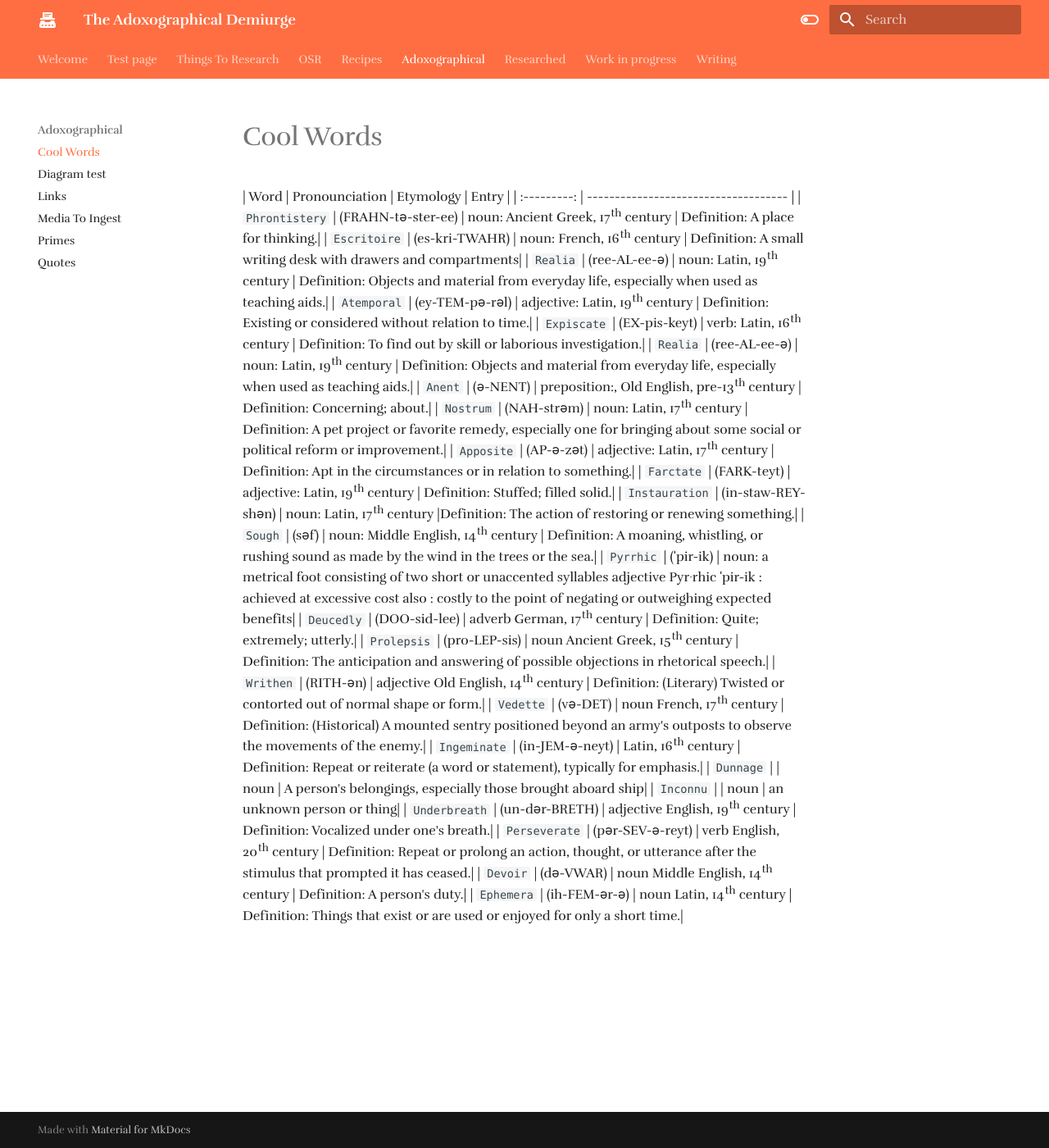
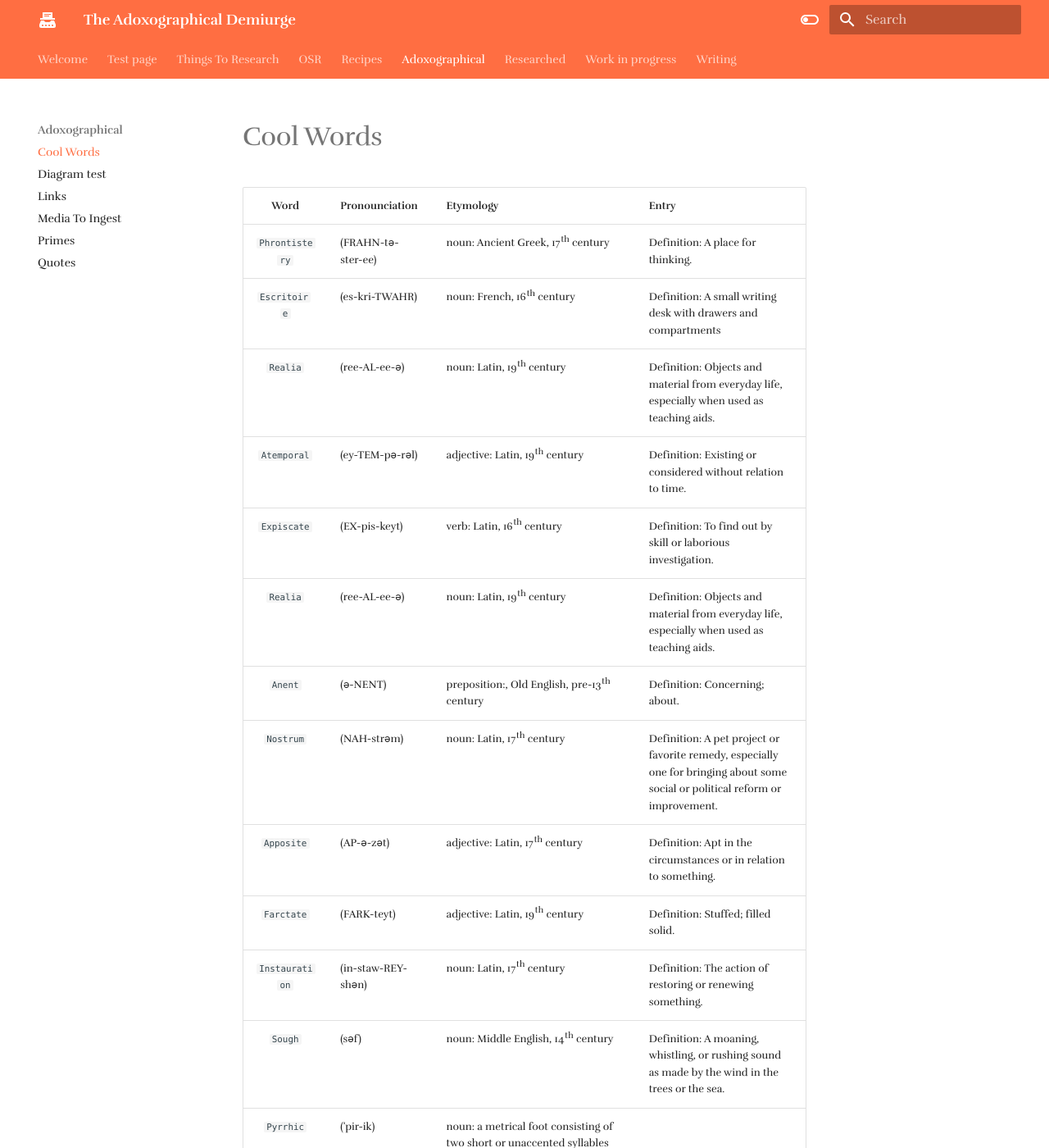
Before and after one commit to madlogmay/adoxographical_demiurge, an MkDocs documentation site: the page built from docs/adoxographical/cool_words.md, in a window 1280 px wide and 1400 px high. Shown: the whole window at 82% size. Built offline with MkDocs 1.6.1 and Material for MkDocs 9.7.7, drawn with Linux system fonts in a browser that asks for light colours; some web fonts are replaced; comment, search, counter and statistics services are not loaded; some of the changed text lies outside the part shown.

Commit message:
Update cool_words.md

```diff
--- a/docs/adoxographical/cool_words.md
+++ b/docs/adoxographical/cool_words.md
@@ -1,7 +1,7 @@
 # Cool Words
 
-| Word      | Pronounciation | Etymology | Entry                          |
-| :---------: | ------------------------------------ |
+| Word | Pronounciation | Etymology | Entry |
+| :---: | --- | --- | --- |
 | `Phrontistery` | (FRAHN-tə-ster-ee) | noun: Ancient Greek, 17th century | Definition: A place for thinking.|
 | `Escritoire` | (es-kri-TWAHR) | noun: French, 16th century | Definition: A small writing desk with drawers and compartments|
 | `Realia` | (ree-AL-ee-ə) | noun: Latin, 19th century | Definition: Objects and material from everyday life, especially when used as teaching aids.|
```
